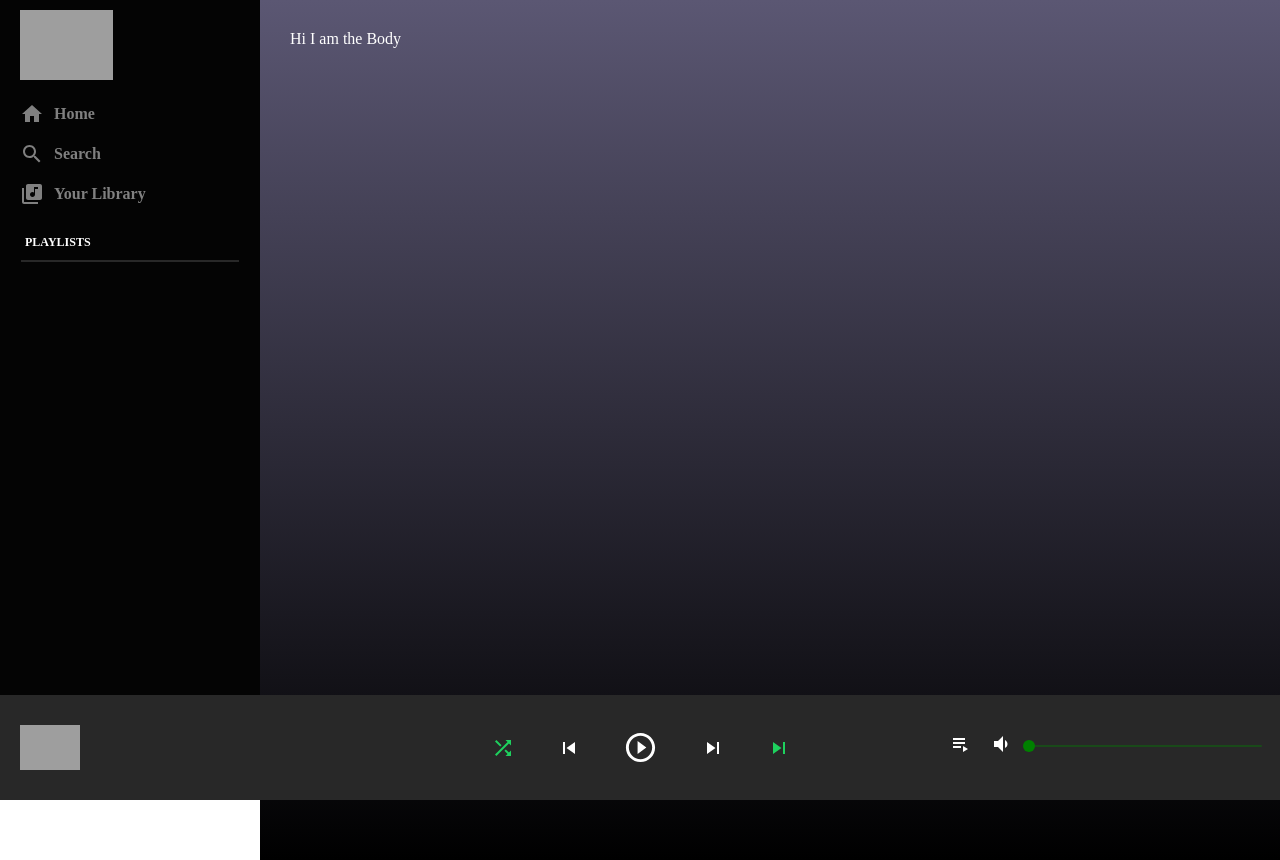
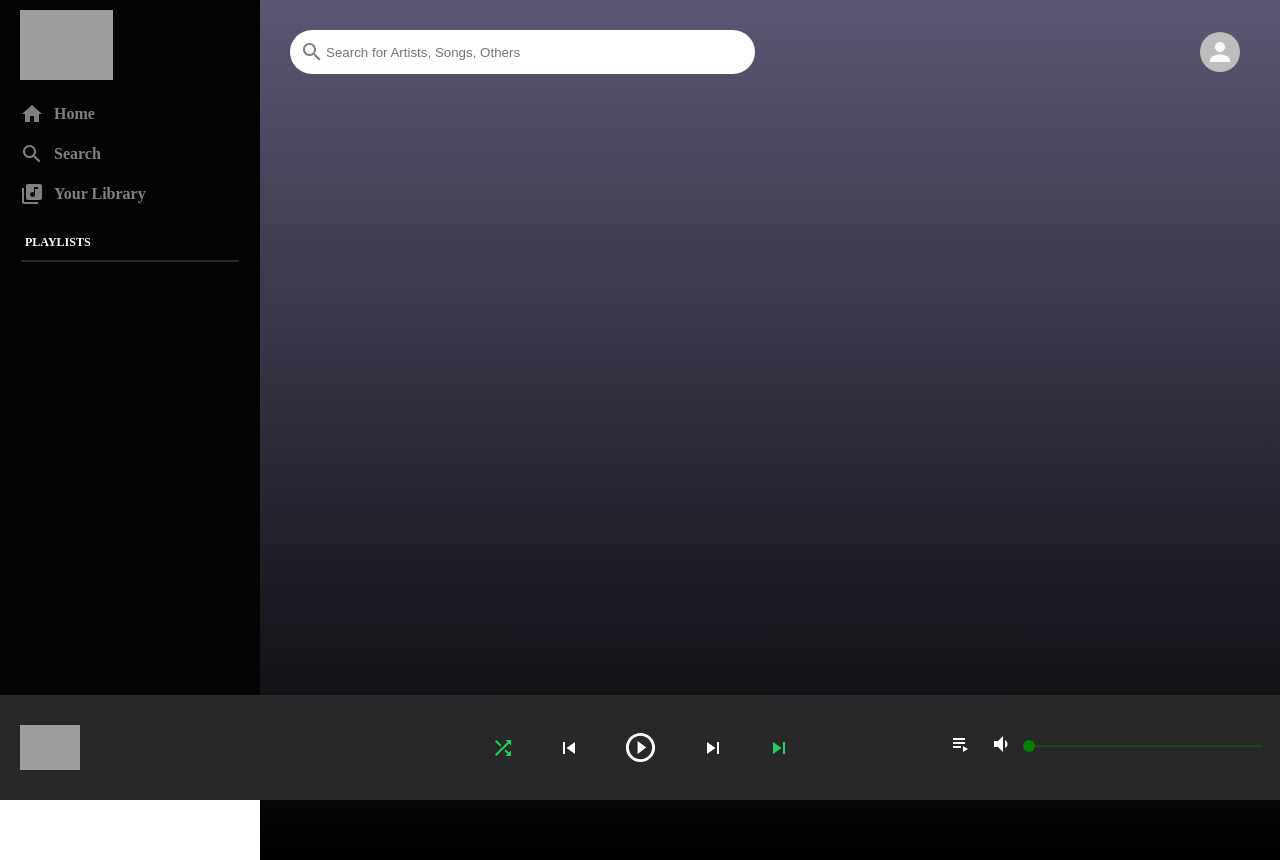
Before and after one commit to priyavrata/spotify-clone-react, a React (Create React App) app: page / in a window 1280 px wide. Built offline with nearby package versions, Linux system fonts and the light colour scheme; grey boxes are pictures that could not be loaded; what spotify-web-api-js would draw is missing.

Commit message:
Header Component created

```diff
--- a/src/Body.js
+++ b/src/Body.js
@@ -1,10 +1,10 @@
 import "./Body.css";
 import React from 'react';
-
-function Body() {
+import Header from "./Header";
+function Body({spotify}) {
     return (
         <div className="body">
-            Hi I am the Body
+            <Header spotify={spotify}/>
         </div>
     );
 }
--- /dev/null
+++ b/src/Header.css
@@ -0,0 +1,30 @@
+.header{
+    display: flex;
+    justify-content: space-between;
+    margin-bottom:30px;
+}
+
+.header_left{
+    background-color:white;
+    color: gray;
+    border-radius:30px;
+    display:flex;
+    align-items:center;
+    padding:10px;
+    flex:0.5;
+    min-width:70px;
+}
+
+.header_left input{
+    border:none !important;
+    width:100%;
+}
+
+.header_right{
+    display: flex;
+    align-items:center;
+}
+
+.header_right h4{
+    margin-left:10px;
+}
--- /dev/null
+++ b/src/Header.js
@@ -0,0 +1,27 @@
+import React from 'react';
+import "./Header.css";
+import SearchIcon from "@material-ui/icons/Search";
+import { Avatar } from "@material-ui/core";
+import {useDataLayerValue} from "./DataLayer";
+
+function Header(spotify) {
+    const [{user}, dispatch] = useDataLayerValue();
+    return (
+        <div className="header">
+            <div className="header_left">
+                <SearchIcon/>
+                <input
+                    placeholder="Search for Artists, Songs, Others"
+                    type="text"
+                />
+            </div>
+
+            <div className="header_right">
+                <Avatar src={user?.images[0]?.url} alt="RQ"/>
+                <h4>{user?.display_name}</h4>
+            </div>
+        </div>
+    );
+}
+
+export default Header;
--- a/src/Player.js
+++ b/src/Player.js
@@ -9,7 +9,7 @@ function Player( {spotify} ) {
         <div className="player">
             <div className="player_body">
                 <Sidebar/>
-                <Body/>
+                <Body spotify/>
             </div>
             <Footer/>
         </div>
```
Also changed, not shown: src/index.css (+4 -4 lines).
